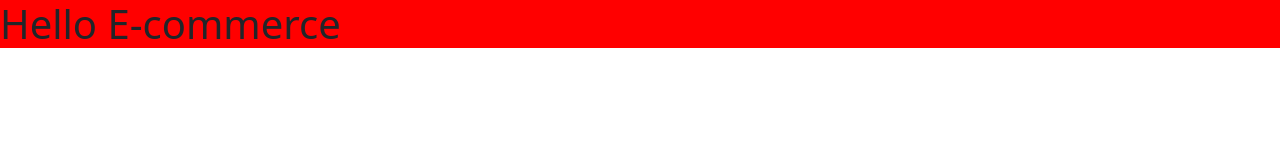
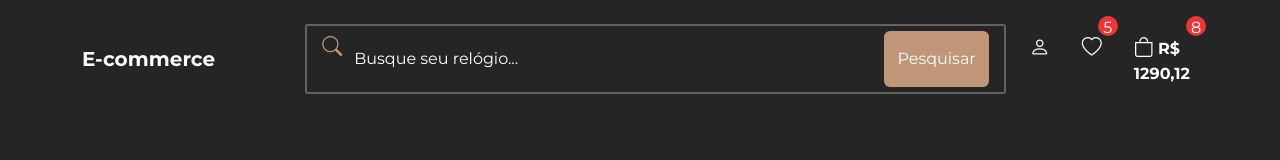
Before and after one commit to Rafaelkrc/ecommerce, a plain HTML site: page index.html in a window 1280 px wide. Drawn offline with nearby package versions, Linux system fonts and the light colour scheme.

Commit message:
create style navbar
close #1

```diff
--- a/assets/css/style.css
+++ b/assets/css/style.css
@@ -1,3 +1,129 @@
-h1 {
-    background: red;
+* {
+    font-family: 'Montserrat', sans-serif;
 }
+
+body {
+    background-color: #252525;
+    color: #FFF;
+}
+
+.primary-bg-color {
+    background-color: #252525;
+}
+
+.secondary-bg-color {
+    background-color: #C09578;
+}
+
+.light-bg-color {
+    background-color: #FCF5EB;
+}
+
+.dark-bg-color {
+    background-color: #101010;
+}
+
+.primary-color {
+    color: #C09578;
+}
+
+.secondary-color {
+    color: #626262;
+}
+
+.light-color {
+    color: #FCF5EB;
+}
+
+/* NAV BAR */
+#navbar .navbar-nav {
+    flex-direction: row;
+    justify-content: end;
+}
+
+#navbar .navbar-nav li {
+    margin-left: 1em;
+}
+
+#navbar a,
+#navbar button {
+    color: #FFF;
+}
+
+#navbar li {
+    position: relative;
+}
+
+#navbar i {
+    font-size: 20px;
+}
+
+#navbar span {
+    position: absolute;
+    top: -8px;
+    right: -8px;
+    width: 20px;
+    height: 20px;
+    border-radius: 50%;
+    background-color: #ef3636;
+    text-align: center;
+}
+
+#bag-item span {
+    left: 20px;
+}
+
+.navbar-brand {
+    font-weight: 700;
+    width: 100%;
+    text-align: center;
+}
+
+@media(min-width: 768px) {
+    .navbar-brand {
+        text-align: left;
+    }
+}
+
+#navbar-items {
+    justify-content: space-between;
+}
+
+@media(min-width: 768px) {
+    #navbar-items {
+        min-width: 80%;
+        display: flex;
+    }
+}
+
+#search-form {
+    width: 100%;
+    margin: 2em 0;
+}
+
+@media(min-width: 768px) {
+    #search-form {
+        min-width: 50%;
+        margin: 0;
+    }
+}
+
+#search-form {
+    border: 2px solid #626262;
+    border-radius: 3px;
+    padding: 5px 15px;
+}
+
+#search-form input {
+    background-color: transparent;
+    border: none;
+    color: #FFF;
+}
+
+#search-form input:focus {
+    box-shadow: none;
+}
+
+#search-form input::placeholder {
+    color: #FFF;
+}
--- a/index.html
+++ b/index.html
@@ -21,6 +21,39 @@
 
 </head>
 <body>
-    <h1>Hello E-commerce</h1>
+    <!-- NAV BAR -->
+    <nav class="navbar navbar-expand-lg primary-bg-color py-4 px-2" id="navbar">
+        <div class="container">
+            <a href="#" class="navbar-brand">E-commerce</a>
+            <div id="navbar-items">
+                <div></div>
+                <form class="d-flex" id="search-form">
+                    <i class="bi bi-search primary-color"></i>
+                    <input type="search" class="form-control me-2" placeholder="Busque seu relógio..." aria-label="Search">
+                    <button class="btn secondary-bg-color" type="submit">Pesquisar</button>
+                </form>
+                <ul class="navbar-nav mb-2 mb-lg-0">
+                    <li class="nav-item">
+                        <a href="#" class="nav-link">
+                            <i class="bi bi-person"></i>
+                        </a>
+                    </li>
+                    <li class="nav-item">
+                        <a href="#" class="nav-link">
+                            <i class="bi bi-heart"></i>
+                        </a>
+                        <span class="qty-info">5</span>
+                    </li>
+                    <li class="nav-item">
+                        <a href="#" class="nav-link" id="bag-item">
+                            <i class="bi bi-bag"></i>
+                            <b>R$ 1290,12</b>
+                        </a>
+                        <span class="qty-info">8</span>
+                    </li>
+                </ul>
+            </div>
+        </div>
+    </nav>
 </body>
 </html>
```
